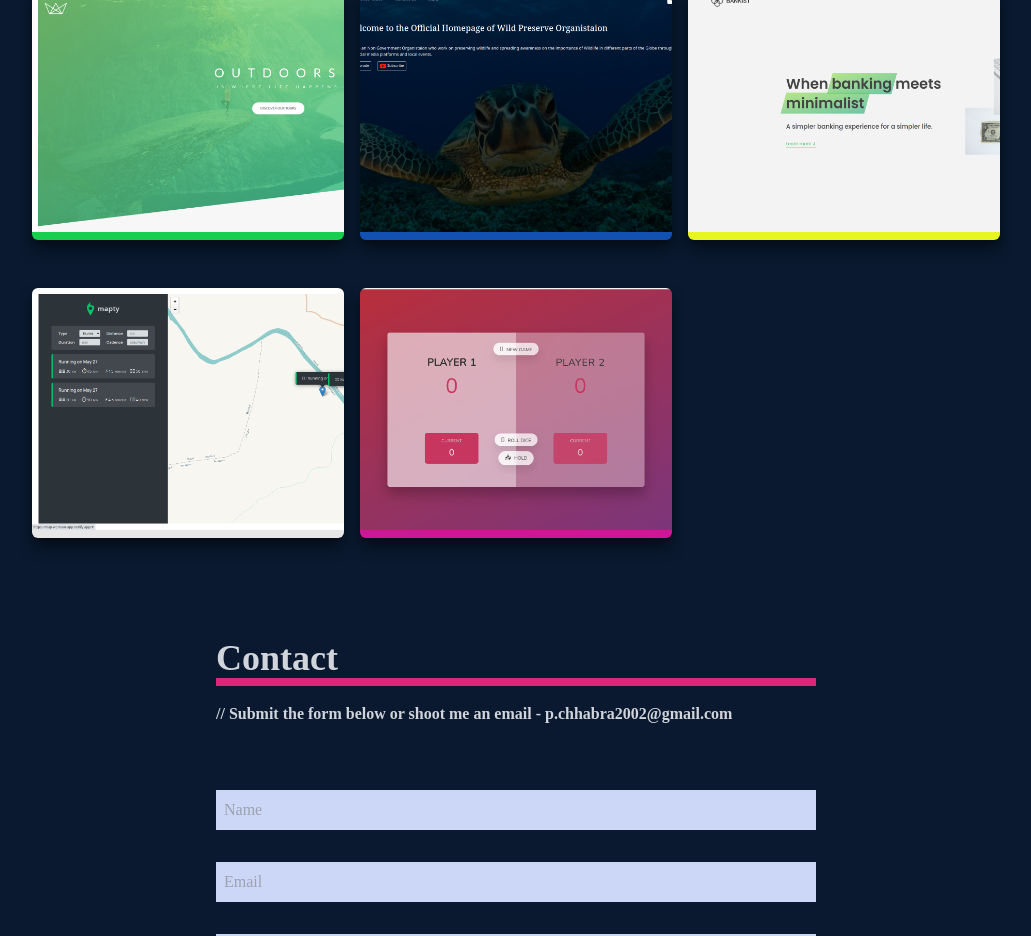
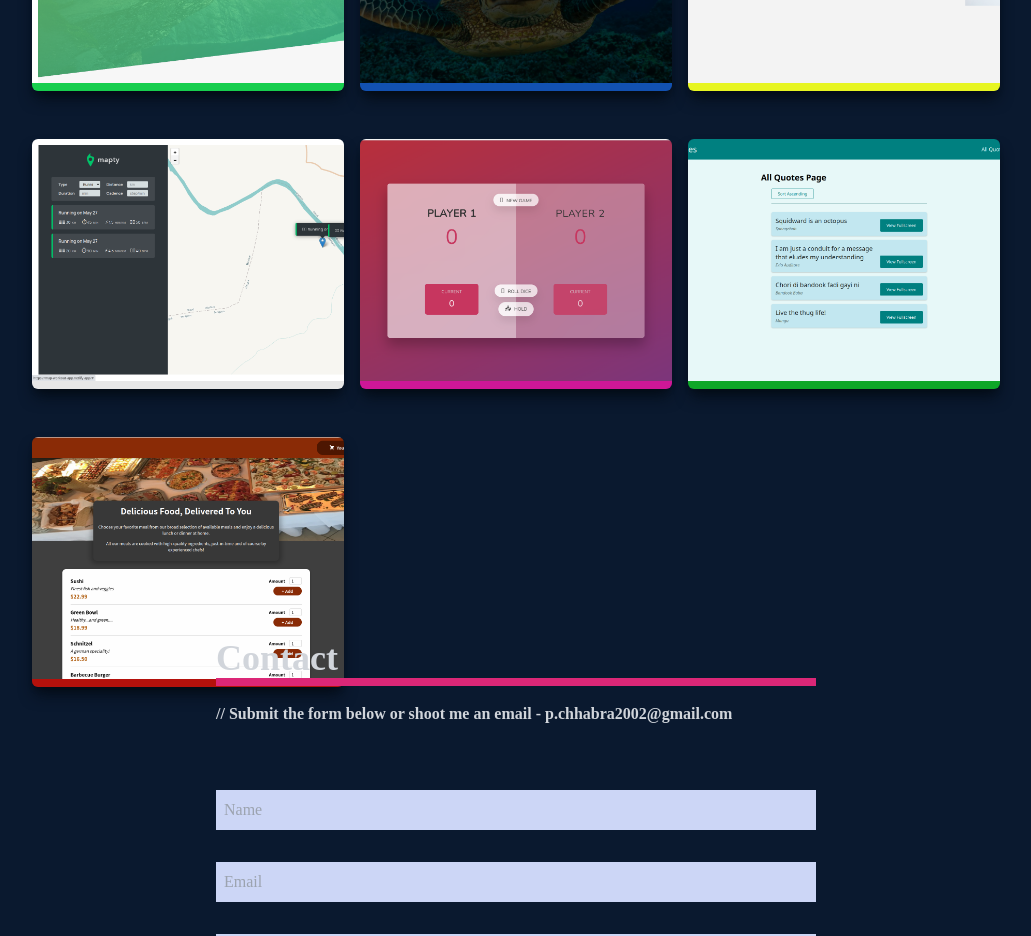
Before and after one commit to p-chhabra/My-Portfolio, a React (Create React App) app: page / in a window 1280 px wide. Shown: the part 2620-3556 px from the top of the page, without its empty margins (124-1155 px from the left). Built offline with nearby package versions, Linux system fonts and the light colour scheme.

Commit message:
Project 7 added

```diff
--- a/src/components/Projects.js
+++ b/src/components/Projects.js
@@ -112,6 +112,44 @@ const Projects = () => {
                     </div>
                 </div>
 
+                <div className='project-6 group shadow-lg shadow-[#040c16] container rounded-md flex justify-center items-center mx-auto my-4 border-b-8 border-[#0ea728] hover:-translate-y-1 hover:border-2 hover:border-b-4 duration-500'>
+
+                    {/* Hover Effects */}
+                    <div className='opacity-0 group-hover:opacity-100 text-center'>
+                        <span className='text-2xl font-bold text-white tracking-wider'>
+                            Great Quotes - A ReactJS app to maintain Quotes
+                        </span>
+
+                        <div className='pt-8'>
+                            <a href="https://great-quotes-application.netlify.app/quotes" target="_blank">
+                                <button className='px-4 py-3 m-2 bg-white text-center rounded-lg text-gray-700 font-bold text-lg hover:scale-110 duration-300'>Demo</button>
+                            </a>
+                            <a href="https://github.com/p-chhabra/Great-Quotes-App" target="_blank">
+                                <button className='px-4 py-3 m-2 bg-white text-center rounded-lg text-gray-700 font-bold text-lg hover:scale-110 duration-300'>Code</button>
+                            </a>
+                        </div>
+                    </div>
+                </div>
+
+                <div className='project-7 group shadow-lg shadow-[#040c16] container rounded-md flex justify-center items-center mx-auto my-4 border-b-8 border-[#b4110c] hover:-translate-y-1 hover:border-2 hover:border-b-4 duration-500'>
+
+                    {/* Hover Effects */}
+                    <div className='opacity-0 group-hover:opacity-100 text-center'>
+                        <span className='text-2xl font-bold text-white tracking-wider'>
+                            MealStore - A ReactJS App to manage food expenses and orders
+                        </span>
+
+                        <div className='pt-8'>
+                            <a href="https://mealstore.netlify.app/" target="_blank">
+                                <button className='px-4 py-3 m-2 bg-white text-center rounded-lg text-gray-700 font-bold text-lg hover:scale-110 duration-300'>Demo</button>
+                            </a>
+                            <a href="https://github.com/p-chhabra/Food-Order-App" target="_blank">
+                                <button className='px-4 py-3 m-2 bg-white text-center rounded-lg text-gray-700 font-bold text-lg hover:scale-110 duration-300'>Code</button>
+                            </a>
+                        </div>
+                    </div>
+                </div>
+
 
             </div>
         </div>
--- a/src/index.css
+++ b/src/index.css
@@ -92,6 +92,38 @@
   );
 }
 
+.project-6{
+  background-image: url('./assets/Great\ Quotes.png');
+  background-size: cover;
+  background-repeat: no-repeat;
+  background-position: center;
+  height: 250px;
+}
+
+.project-6:hover{
+  background-image: linear-gradient(
+    to right,
+    rgba(112, 157, 255, 0.8),
+    hsla(242,74%,61%,0.8)
+  );
+}
+
+.project-7{
+  background-image: url('./assets/MealStore.png');
+  background-size: cover;
+  background-repeat: no-repeat;
+  background-position: center;
+  height: 250px;
+}
+
+.project-7:hover{
+  background-image: linear-gradient(
+    to right,
+    rgba(112, 157, 255, 0.8),
+    hsla(242,74%,61%,0.8)
+  );
+}
+
 .slideIn{
   animation-duration: .6s;
   animation-name: slidein;
```
Also changed, not shown: src/assets/Great Quotes.png (added), src/assets/MealStore.png (added).
